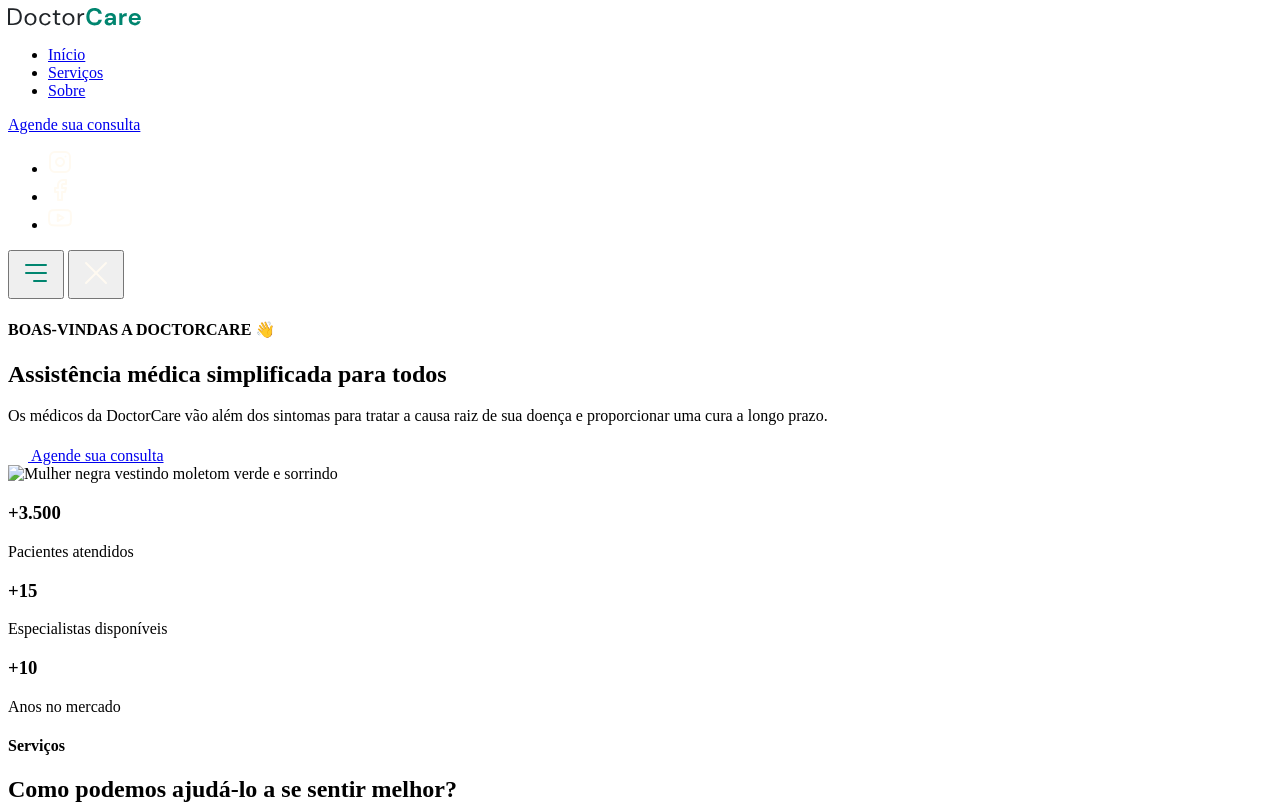
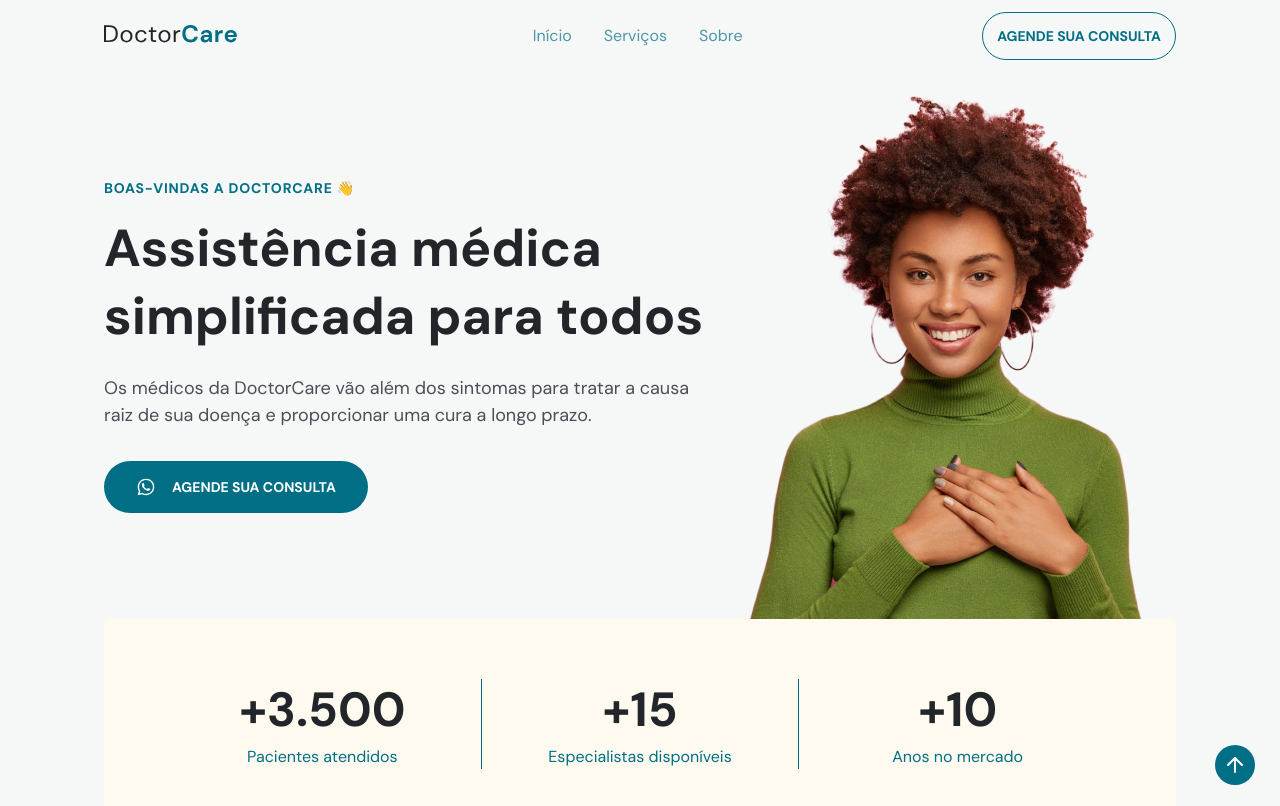
Before and after one commit to JWSS84/doctorCare-NLW, a plain HTML site: page index.html in a window 1280 px wide. Shown: the top 806 px of the page. Drawn offline with nearby package versions, Linux system fonts and the light colour scheme; the site is published under a folder, as on GitHub Pages, so addresses that start at the root find nothing.

Commit message:
ajustes de links e dados de contato de redes sociais

```diff
--- a/index.html
+++ b/index.html
@@ -6,7 +6,7 @@
     <title>DoctorCare</title>
 
 
-    <link rel="stylesheet" href="/style.css" />
+    <link rel="stylesheet" href="./style.css" />
 
     <link rel="preconnect" href="https://fonts.googleapis.com" />
     <link rel="preconnect" href="https://fonts.gstatic.com" crossorigin />
@@ -83,7 +83,7 @@
 
           <ul class="social-links">
             <li>
-              <a target="_blank" href="https://instagram.com/maykbrito"
+              <a target="_blank" href="https://instagram.com/jwss84"
                 ><svg
                   width="24"
                   height="24"
@@ -116,7 +116,7 @@
               </a>
             </li>
             <li>
-              <a target="_blank" href="https://facebook.com/maykbrito">
+              <a target="_blank" href="https://facebook.com/jwilliam.silva.5">
                 <svg
                   width="24"
                   height="24"
@@ -265,7 +265,7 @@
     </div>
       <div class="col-b">
         <img
-      src="/assets/mulher-negra-com-moleton-verde-com-as-duas-maos-no-peito.png"
+      src="./assets/mulher-negra-com-moleton-verde-com-as-duas-maos-no-peito.png"
       alt="Mulher negra vestindo moletom verde e sorrindo"
     />
       </div>
@@ -615,6 +615,6 @@
 
     </a>
     <script src="https://unpkg.com/scrollreveal"></script>
-    <script src="main.js"></script>
+    <script src="./main.js"></script>
   </body>
 </html>
```
